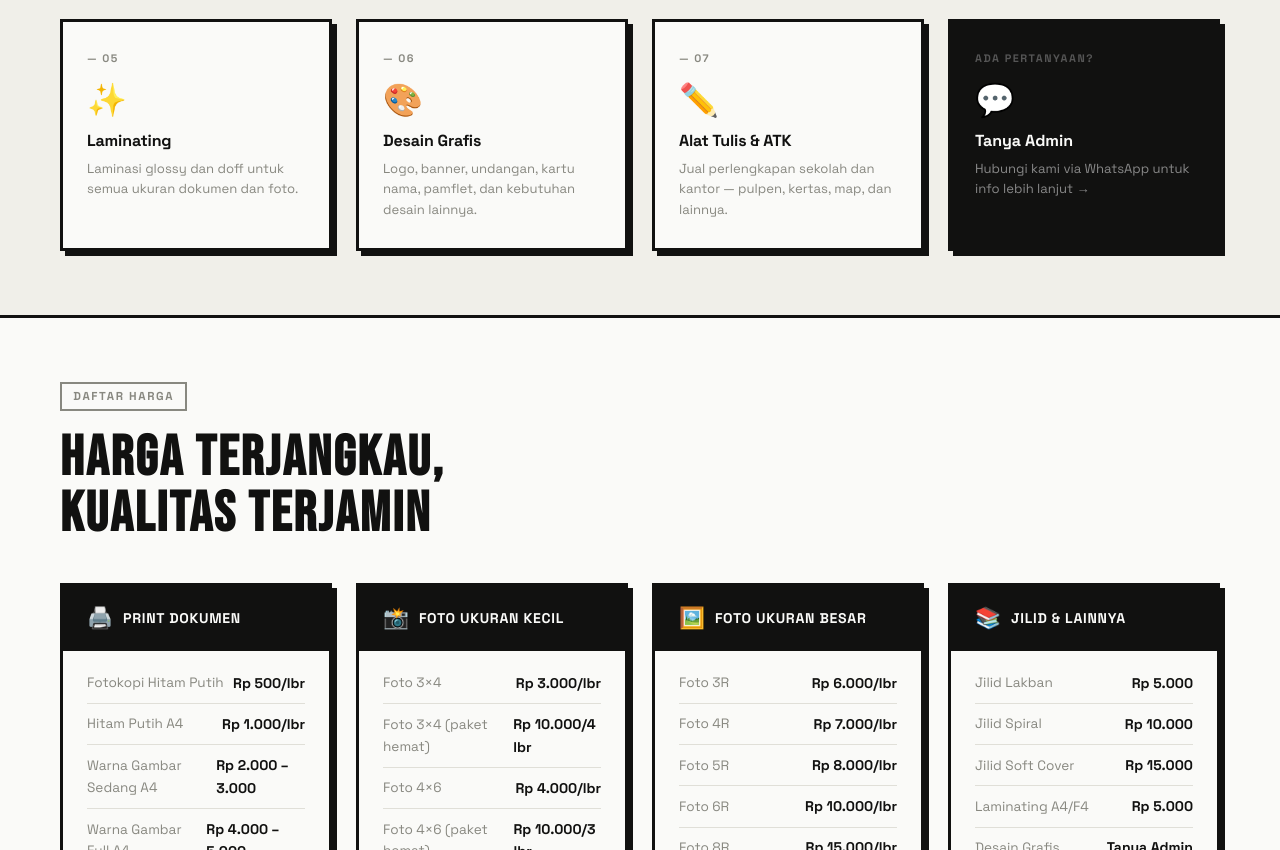
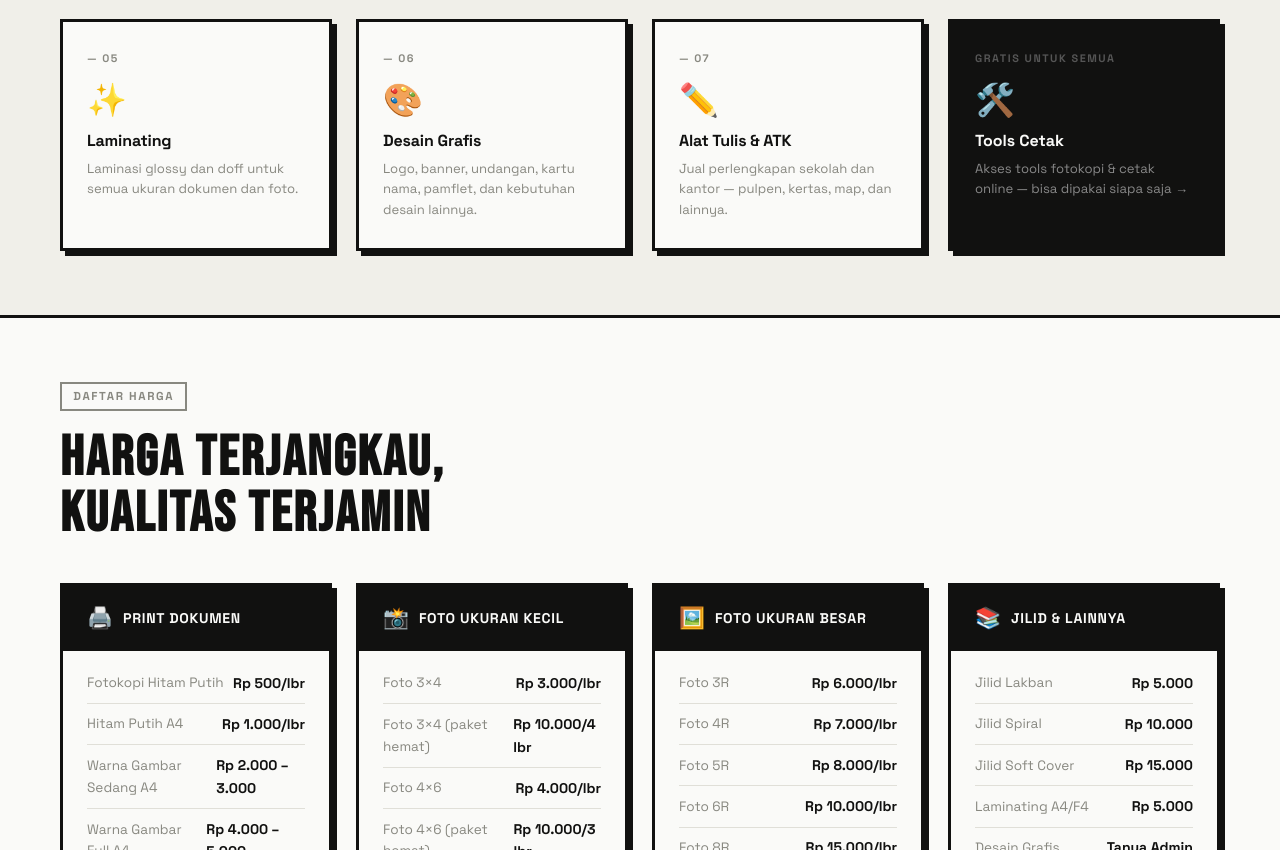
Before and after one commit to Alfianxx/website-alfian-print, a plain HTML site: page index.html in a window 1280 px wide. Shown: the part 1130-1980 px from the top of the page. Drawn offline with Linux system fonts and the light colour scheme.

Commit message:
ganti link admin jadi tools

```diff
--- a/index.html
+++ b/index.html
@@ -557,11 +557,11 @@
           <h3>Alat Tulis & ATK</h3>
           <p>Jual perlengkapan sekolah dan kantor — pulpen, kertas, map, dan lainnya.</p>
         </div>
-        <div class="serv-cta reveal" style="transition-delay:.32s" onclick="window.open('https://wa.me/6285931999091?text=Halo%20Alfian%20Print','_blank')">
-          <div class="serv-num">Ada pertanyaan?</div>
-          <span class="serv-icon">💬</span>
-          <h3>Tanya Admin</h3>
-          <p>Hubungi kami via WhatsApp untuk info lebih lanjut →</p>
+        <div class="serv-cta reveal" style="transition-delay:.32s" onclick="window.open('https://alfianxx.github.io/alfian-print/','_blank')">
+          <div class="serv-num">Gratis untuk semua</div>
+          <span class="serv-icon">🛠️</span>
+          <h3>Tools Cetak</h3>
+          <p>Akses tools fotokopi & cetak online — bisa dipakai siapa saja →</p>
         </div>
       </div>
     </div>
```
